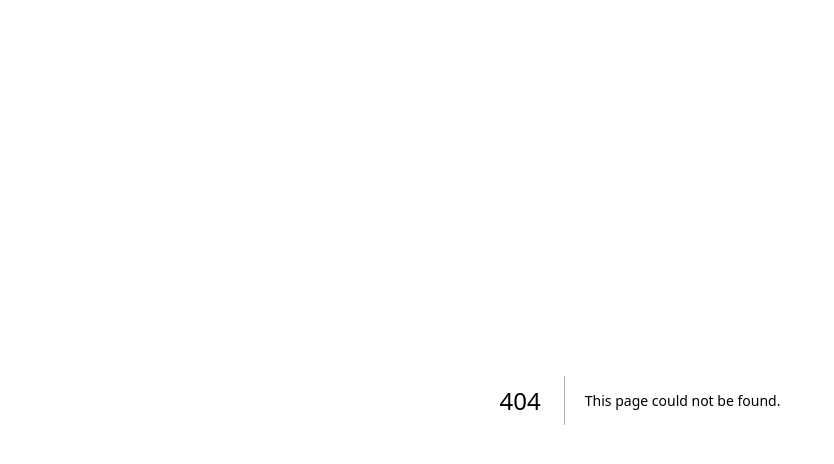
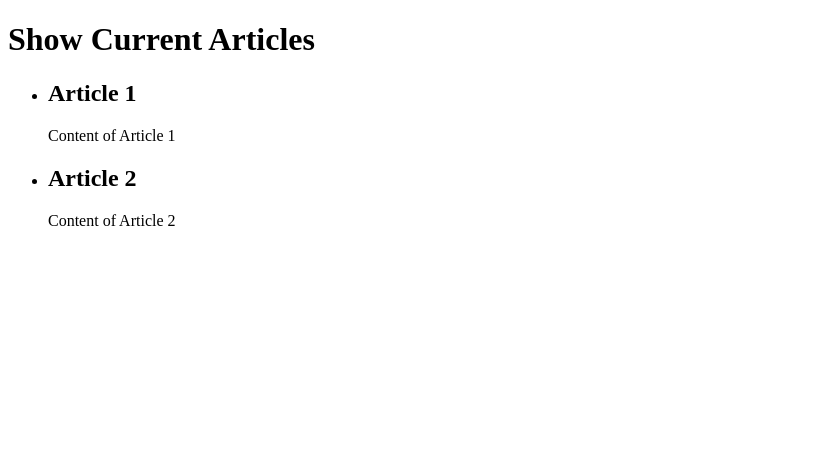
Before and after one commit to hfaisal02/ENSE701_Assignment_1B, a Next.js app in the folder speed-frontend/: page /show-articles in a window 1280 px wide. Before the commit this address had no page. Shown: the top 464 px of the page, without its empty margins (0-834 px from the left). Built offline with nearby package versions, Linux system fonts and the light colour scheme.

Commit message:
show articles

```diff
--- a/speed-frontend/components/Navbar.tsx
+++ b/speed-frontend/components/Navbar.tsx
@@ -4,7 +4,7 @@ import Link from "next/link";
 
 const Navbar: React.FC = () => {
   return (
-      <nav style={styles.navbar as React.CSSProperties}>
+    <nav style={styles.navbar as React.CSSProperties}>
       <ul style={styles.navList}>
         <li style={{ ...styles.navItem, ...styles.navItemBold } as React.CSSProperties}>
           <Link href="/">Home Page</Link>
@@ -14,6 +14,9 @@ const Navbar: React.FC = () => {
         </li>
         <li style={{ ...styles.navItem, ...styles.navItemBold } as React.CSSProperties}>
           <Link href="/submit">Submit Evidence</Link>
+        </li>
+        <li style={{ ...styles.navItem, ...styles.navItemBold } as React.CSSProperties}>
+          <Link href="/show-articles">Show Current Articles</Link>
         </li>
       </ul>
     </nav>
--- /dev/null
+++ b/speed-frontend/pages/show-articles.tsx
@@ -0,0 +1,27 @@
+// pages/show-articles.tsx
+import React from 'react';
+
+const ShowArticles: React.FC = () => {
+  // You can fetch and display your articles or content here
+  const articles = [
+    { title: 'Article 1', content: 'Content of Article 1' },
+    { title: 'Article 2', content: 'Content of Article 2' },
+    // Add more articles as needed
+  ];
+
+  return (
+    <div>
+      <h1>Show Current Articles</h1>
+      <ul>
+        {articles.map((article, index) => (
+          <li key={index}>
+            <h2>{article.title}</h2>
+            <p>{article.content}</p>
+          </li>
+        ))}
+      </ul>
+    </div>
+  );
+};
+
+export default ShowArticles;
```
